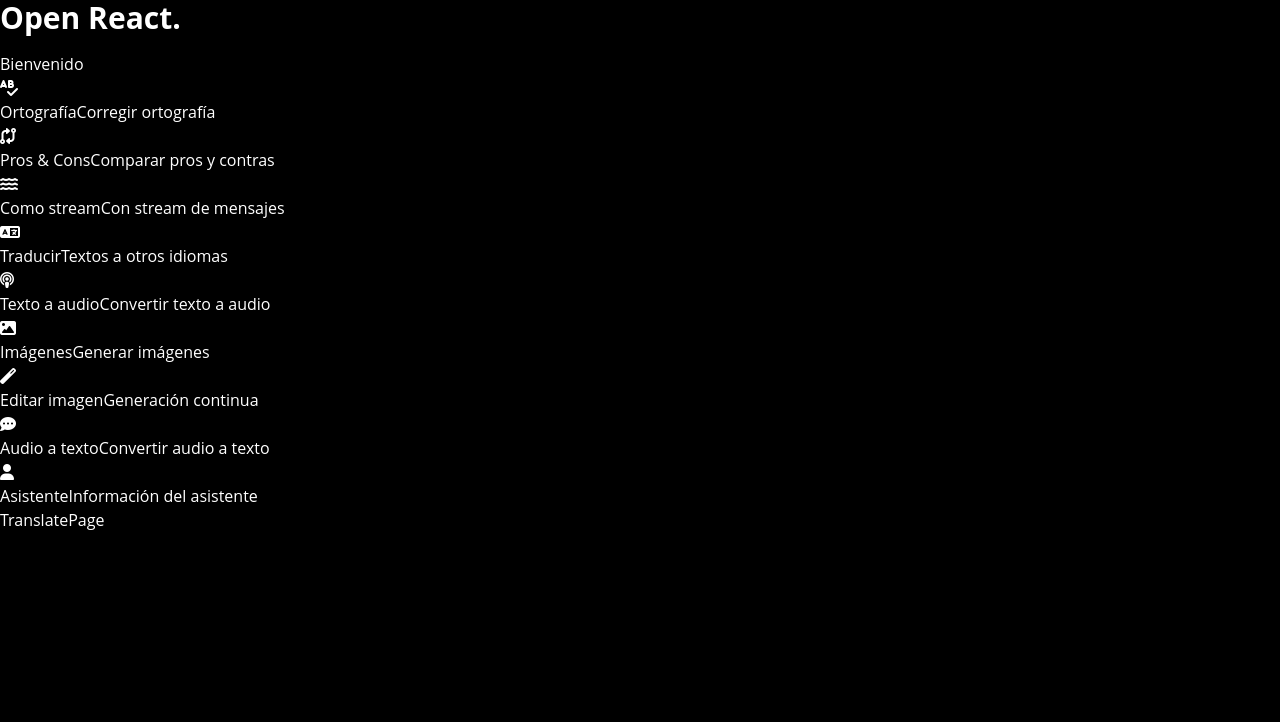
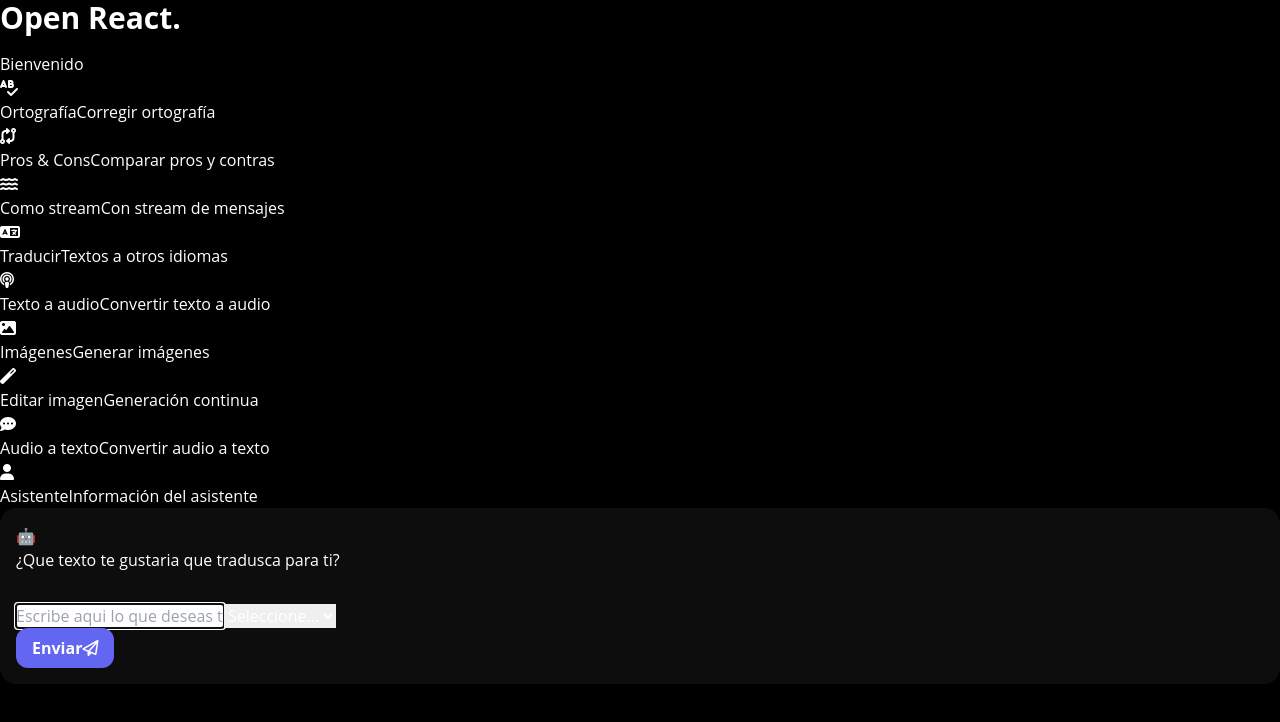
Before and after one commit to renier1989/open-react, a React (Vite) app: page /translate in a window 1280 px wide. Shown: the top 722 px of the page. Built offline with nearby package versions, Linux system fonts and the light colour scheme.

Commit message:
Preparando el UI para las traducciones y seleccion de idiomas

```diff
--- a/src/presentation/components/chat-input-boxes/TextMessageBoxSelect.tsx
+++ b/src/presentation/components/chat-input-boxes/TextMessageBoxSelect.tsx
@@ -18,6 +18,7 @@
   const handleSendMessage = (event: FormEvent<HTMLFormElement>) => {
     event.preventDefault();
     if(message.trim().length === 0) return;
+    if(selectedOption === '') return;
     onSendMessage(message,selectedOption);
     setMessage('');
   };
--- a/src/presentation/pages/translate/TranslatePage.tsx
+++ b/src/presentation/pages/translate/TranslatePage.tsx
@@ -1,5 +1,69 @@
+import { useState } from "react";
+import { GptMessage, MyMessage, TypingLoader, TextMessageBoxSelect } from "../../components";
+
+interface Message {
+    text: string;
+    isGpt: boolean;
+}
+
+const languages = [
+  { id: "alemán", text: "Alemán" },
+  { id: "árabe", text: "Árabe" },
+  { id: "bengalí", text: "Bengalí" },
+  { id: "francés", text: "Francés" },
+  { id: "hindi", text: "Hindi" },
+  { id: "inglés", text: "Inglés" },
+  { id: "japonés", text: "Japonés" },
+  { id: "mandarín", text: "Mandarín" },
+  { id: "portugués", text: "Portugués" },
+  { id: "ruso", text: "Ruso" },
+];
+
 export const TranslatePage = () => {
-  return (
-    <div>TranslatePage</div>
-  )
+    const [isLoading, setIsLoading] = useState(false);
+    const [messages, setMessages] = useState<Message[]>([])
+
+    const handlePost = async (text: string, selectedOption: string) => {
+        setIsLoading(true);
+        const newMessage = `Traduce el siguiente Texto: " ${text} " al idioma: ${selectedOption}`;
+        setMessages((prev) => [...prev, { text: newMessage, isGpt: false }]);
+
+        setTimeout(() => {
+            setIsLoading(false);
+        }, 2000);
+        // TODO: añadir el mensaje de GPT aqui
+    }
+
+    return (
+        <>
+            <div className="chat-container">
+                <div className="chat-messages">
+                    <div className="grid grid-cols-12 gap-y-2 ">
+
+                        {/* aqui muestro un mensaje de bienvenida o presentacacion para esta funcionaldiad */}
+                        <GptMessage text="¿Que texto te gustaria que tradusca para ti?" />
+
+                        {/* aqui valido si los mensajes son de GPT o son mios */}
+                        {messages.map((message, index) => (
+                            message.isGpt ?
+                                (<GptMessage key={index} text={message.text} />)
+                                :
+                                (<MyMessage key={index} text={message.text} />)
+                        ))}
+                        {isLoading && (
+                            <div className="col-start-1 col-end-12 fade-in">
+                                <TypingLoader />
+                            </div>
+                        )}
+
+                    </div>
+                </div>
+                <TextMessageBoxSelect
+                    onSendMessage={handlePost}
+                    placeholder="Escribe aqui lo que deseas traducir"
+                    options={languages}
+                />
+            </div>
+        </>
+    )
 }
```
